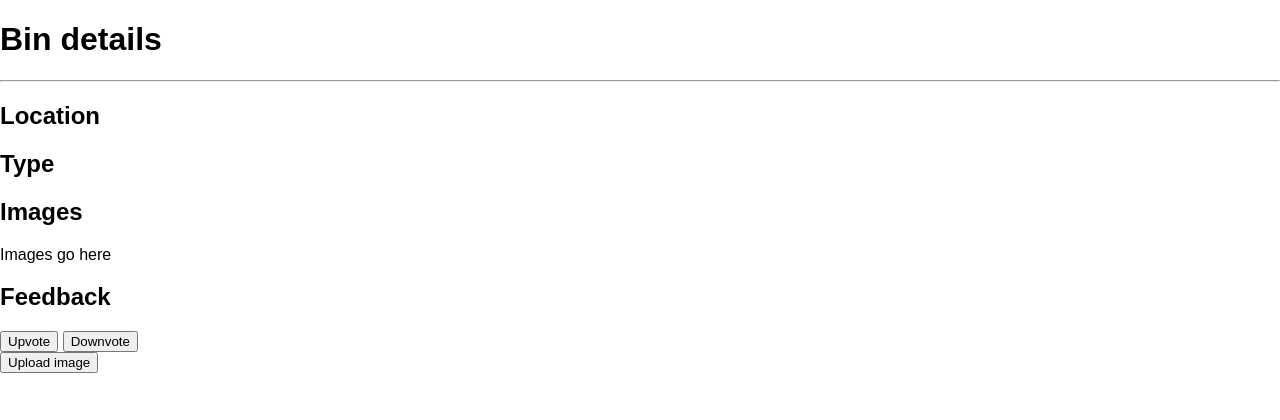
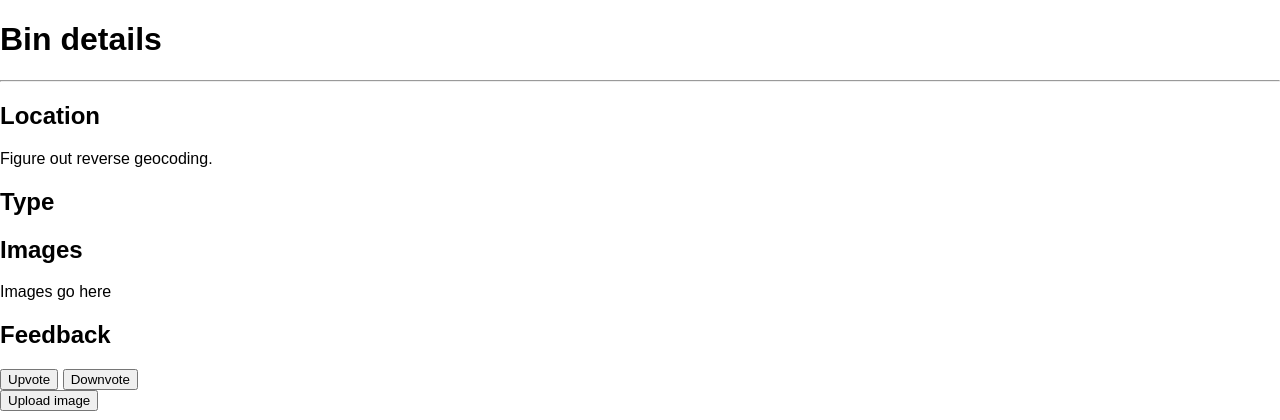
Before and after one commit to hnngo/COMP-2800-Team-DTC-01-BinWhere, a Flask app: template templates/bin-details.html in a window 1280 px wide. Shown: the top 420 px of the page. Run offline with Flask 2, Linux system fonts and the light colour scheme; the template is opened without the code that fills it, so the values that code supplies are empty.

Commit message:
Rudimentary script for bin details page

```diff
--- a/templates/bin-details.html
+++ b/templates/bin-details.html
@@ -13,7 +13,7 @@
     <hr>
 
     <h2>Location</h2>
-    <div id="bin-details-location"></div>
+    <div id="bin-details-location">Figure out reverse geocoding.</div>
 
     <h2>Type</h2>
     <div id="bin-details-type"></div>
```
